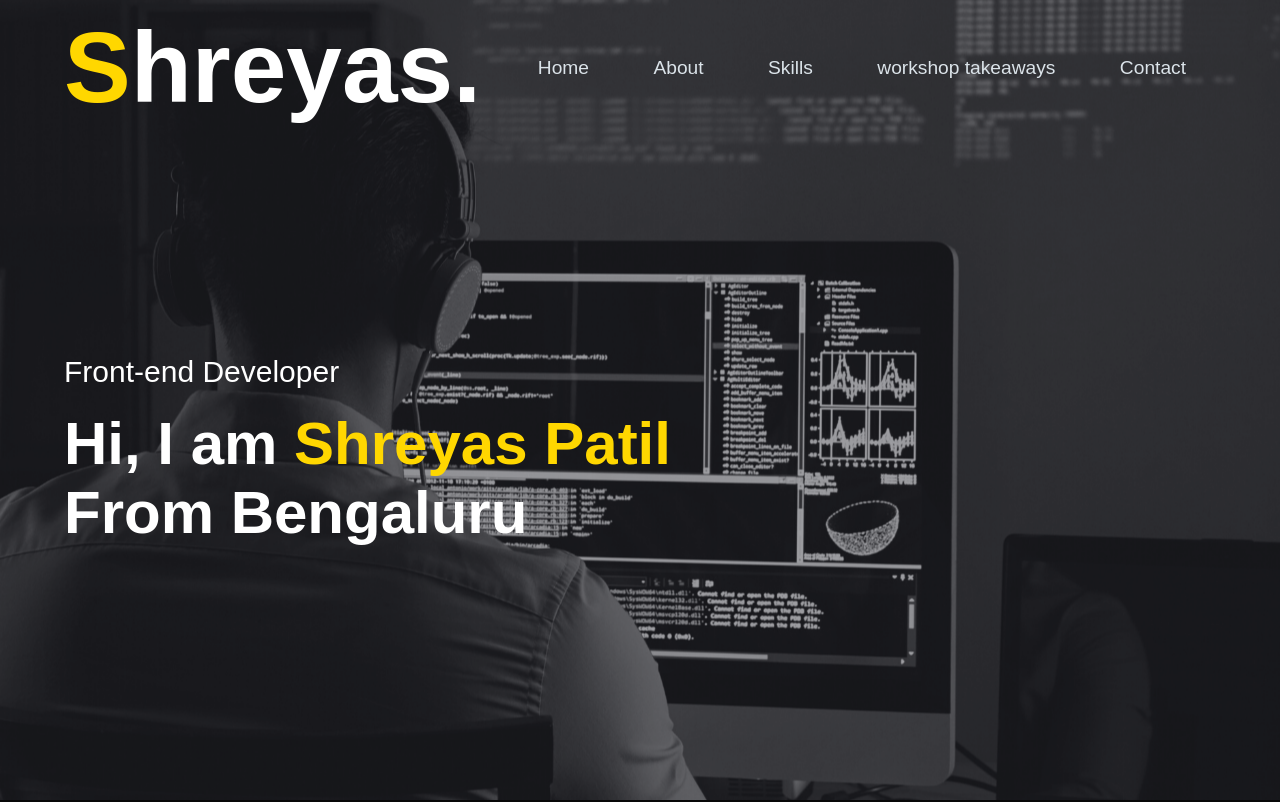
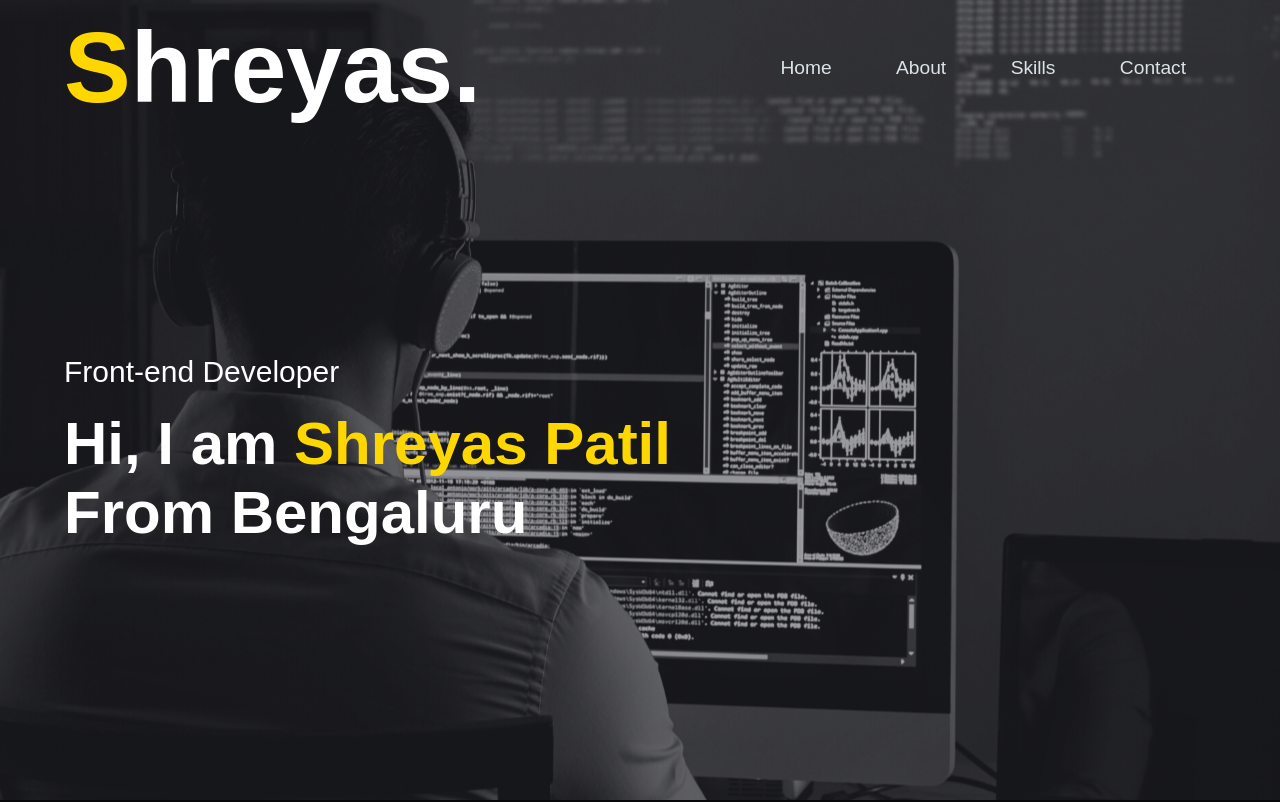
Before and after one commit to shreyassp25/shreyassp25.github.io, a plain HTML site: page index.html in a window 1280 px wide. Shown: the top 802 px of the page. Drawn offline with Linux system fonts and the light colour scheme.

Commit message:
updated index.html

```diff
--- a/index.html
+++ b/index.html
@@ -18,7 +18,7 @@
                 <li><a href="#">Home</a></li>
                 <li><a href="#about">About</a></li>
                 <li><a href="#services">Skills</a></li>
-                <li><a href="#portfolio">workshop takeaways</a></li>
+
                 <li><a href="#contact">Contact</a></li>
                 <i class="fas fa-solid fa-circle-xmark" onclick="closemenu()"></i>
             </ul>
```
